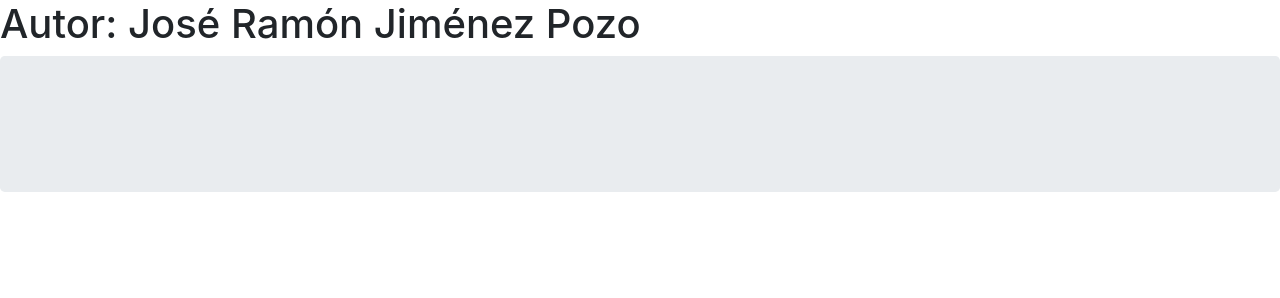
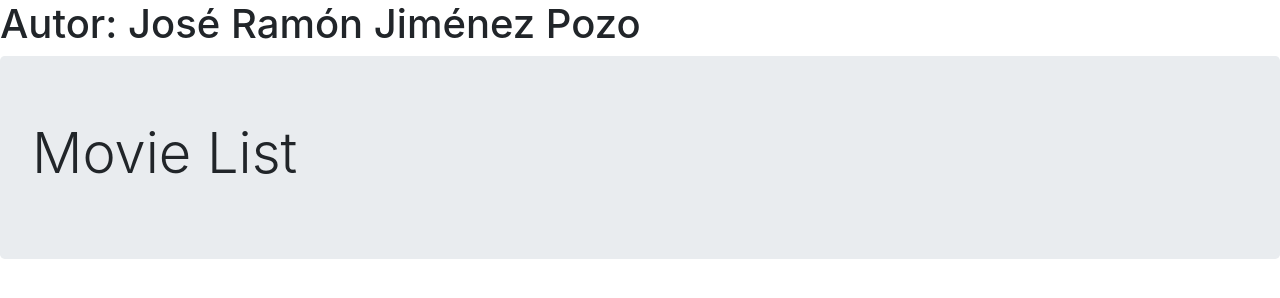
Before and after one commit to jimenez21122/practica_vuejs_introduccion, a website: page index.html in a window 1280 px wide. Drawn offline with nearby package versions, Linux system fonts and the light colour scheme.

Commit message:
titulo de la coleccion

```diff
--- a/index.html
+++ b/index.html
@@ -17,7 +17,7 @@
         <!-- https://vuejs.org/v2/guide/index.html -->
         <div id="app">
             <div class="jumbotron">
-                <h1 id="title"></h1>
+                    <h1 class="display-4" id="title">{{ col.collection.title }}</h1>
             </div>
             <!--
                  TODO: Mostrar datos del objeto collection. Ver archivo ./js/script.js
```
